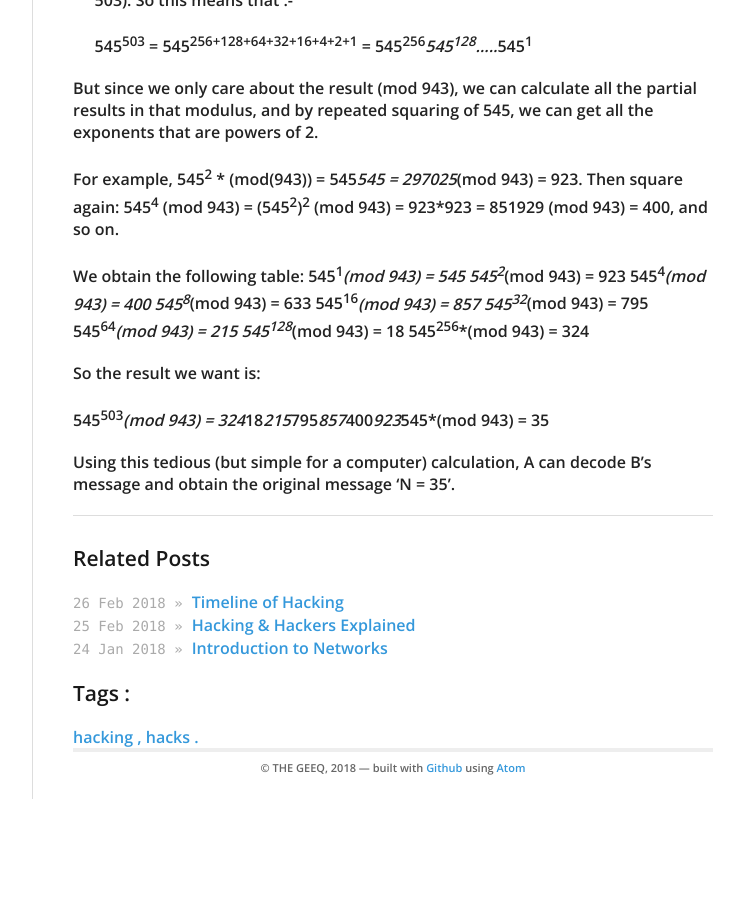
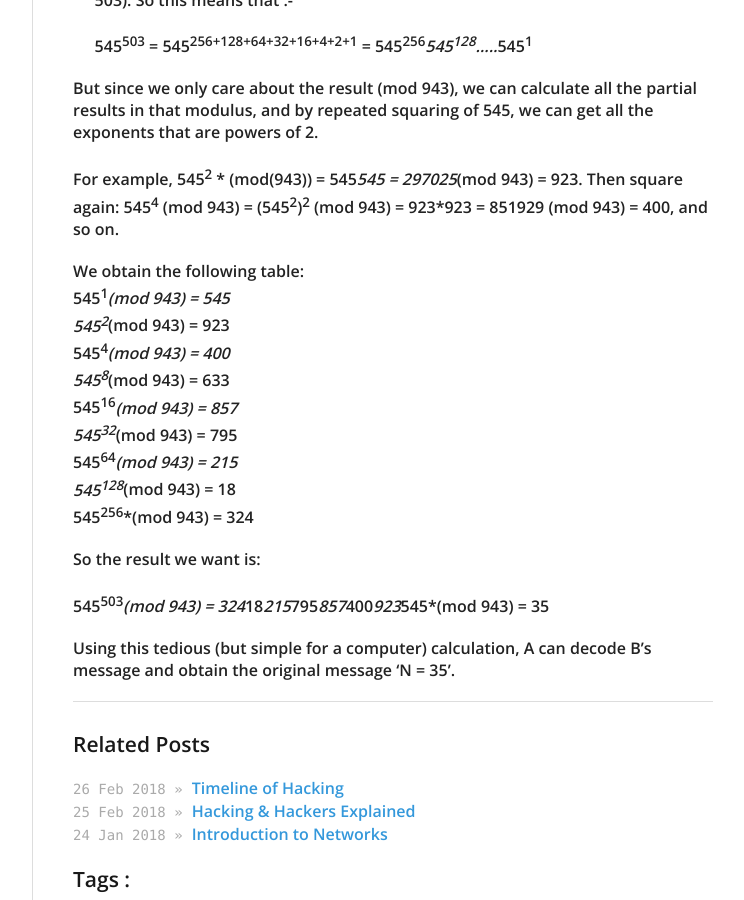
Before and after one commit to anthrax3/thegeeq.github.io, a Jekyll site: the page built from _posts/2018-2-27-cracking the rsa encryption.md, in a window 1280 px wide and 900 px high, scrolled down 1964 px. Shown: the whole window, without its empty margins (378-1122 px from the left). Built offline with Jekyll 4.4.1, drawn with Linux system fonts in a browser that asks for light colours; nearby versions of some CDN libraries; before the commit the page ends 2763 px from its top, so only the background shows below that.

```diff
--- a/_posts/2018-2-27-cracking the rsa encryption.md
+++ b/_posts/2018-2-27-cracking the rsa encryption.md
@@ -82,18 +82,18 @@ repeated squaring of 545, we can get all the exponents that are powers of 2.
 For example, 545<sup>2</sup> * (mod(943)) = 545*545 = 297025*(mod 943) = 923.
 Then square again: 545<sup>4</sup> (mod 943) = (545<sup>2</sup>)<sup>2</sup> (mod 943) = 923*923 = 851929 (mod 943) = 400, and so on.
 
-We obtain the following table:
-   545<sup>1</sup>*(mod 943) = 545
-   545<sup>2</sup>*(mod 943) = 923
-   545<sup>4</sup>*(mod 943) = 400
-   545<sup>8</sup>*(mod 943) = 633
-   545<sup>16</sup>*(mod 943) = 857
-   545<sup>32</sup>*(mod 943) = 795
-   545<sup>64</sup>*(mod 943) = 215
-   545<sup>128</sup>*(mod 943) = 18
-   545<sup>256</sup>*(mod 943) = 324
+We obtain the following table:<br>
+   545<sup>1</sup>*(mod 943) = 545<br>
+   545<sup>2</sup>*(mod 943) = 923<br>
+   545<sup>4</sup>*(mod 943) = 400<br>
+   545<sup>8</sup>*(mod 943) = 633<br>
+   545<sup>16</sup>*(mod 943) = 857<br>
+   545<sup>32</sup>*(mod 943) = 795<br>
+   545<sup>64</sup>*(mod 943) = 215<br>
+   545<sup>128</sup>*(mod 943) = 18<br>
+   545<sup>256</sup>*(mod 943) = 324<br>
 
-So the result we want is:
+So the result we want is:<br>
 
  545<sup>503</sup>*(mod 943) = 324*18*215*795*857*400*923*545*(mod 943) = 35
 
```
